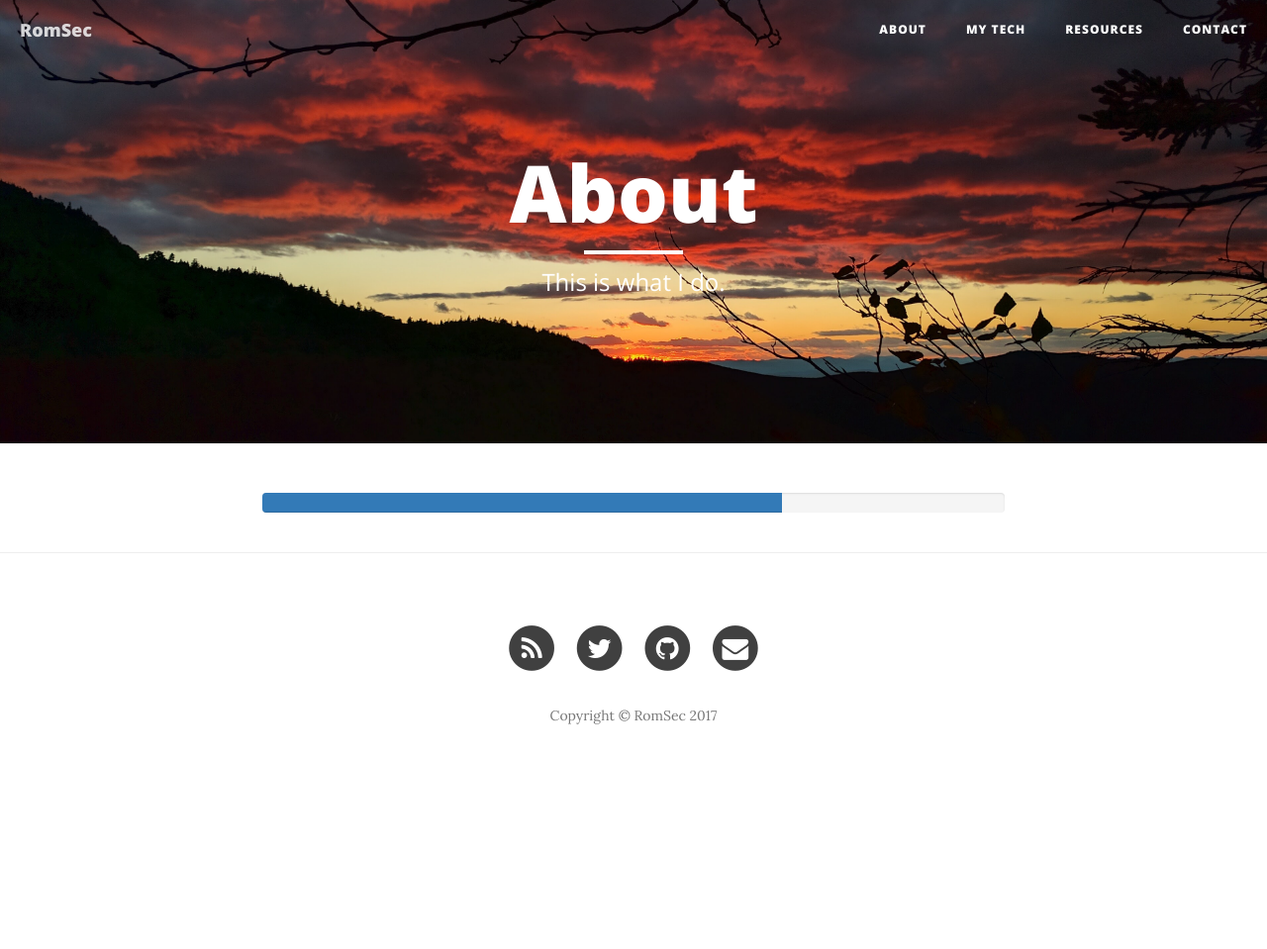
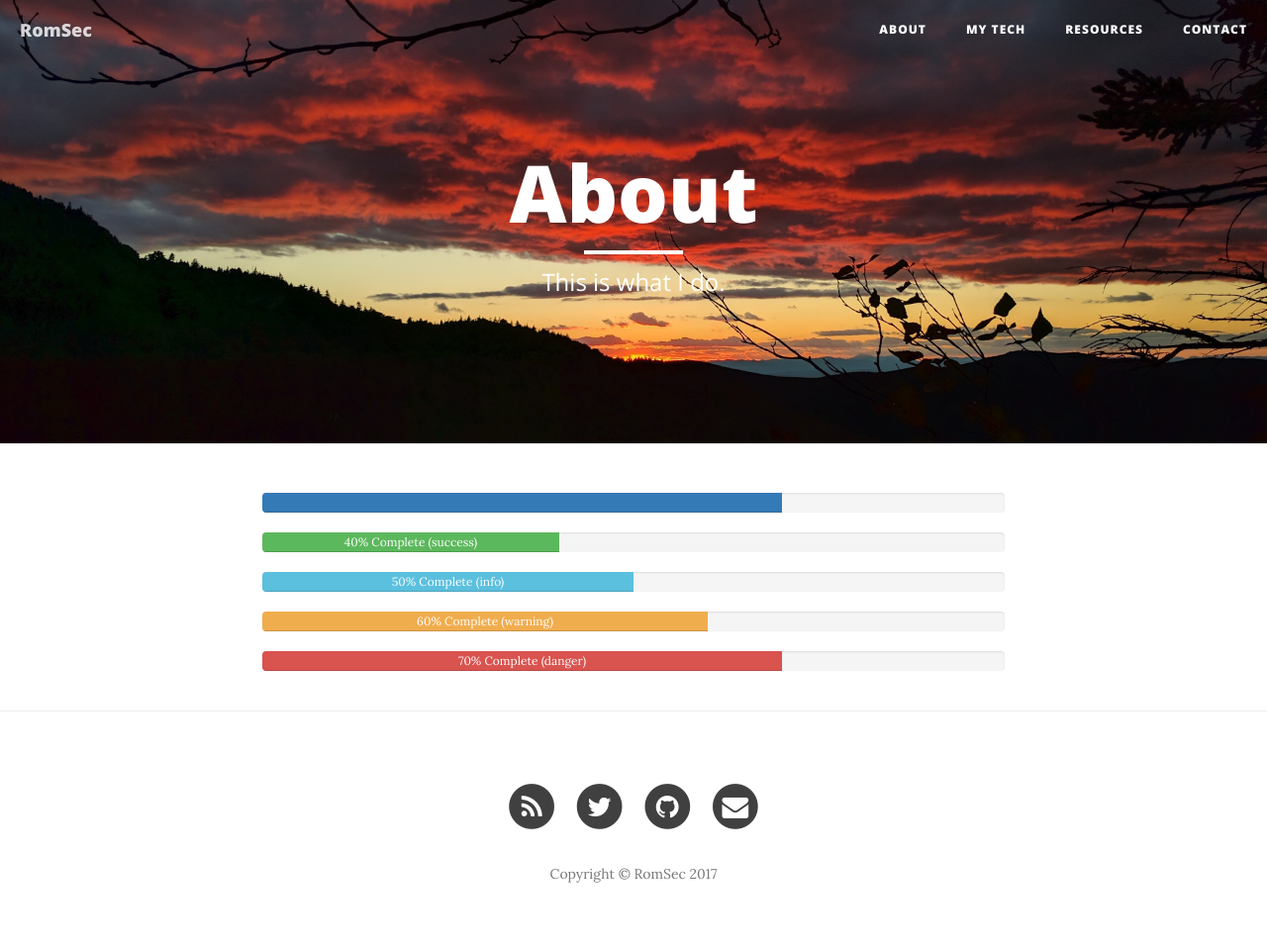
Before and after one commit to RomSec/RomSec.github.io, a Jekyll site: the page built from about.html, in a window 1280 px wide. Shown: the whole page at 99% size. Built offline with Jekyll 4.4.1, drawn with Linux system fonts in a browser that asks for light colours; nearby versions of some CDN libraries; before the commit the page ends 900 px from its top, so only the background shows below that.

Commit message:
Update about.html

```diff
--- a/about.html
+++ b/about.html
@@ -11,3 +11,31 @@ header-img: "img/about-header.jpg"
     <span class="sr-only">70% Complete</span>
   </div>
 </div>
+
+<div class="progress">
+  <div class="progress-bar progress-bar-success" role="progressbar" aria-valuenow="40"
+  aria-valuemin="0" aria-valuemax="100" style="width:40%">
+    40% Complete (success)
+  </div>
+</div>
+
+<div class="progress">
+  <div class="progress-bar progress-bar-info" role="progressbar" aria-valuenow="50"
+  aria-valuemin="0" aria-valuemax="100" style="width:50%">
+    50% Complete (info)
+  </div>
+</div>
+
+<div class="progress">
+  <div class="progress-bar progress-bar-warning" role="progressbar" aria-valuenow="60"
+  aria-valuemin="0" aria-valuemax="100" style="width:60%">
+    60% Complete (warning)
+  </div>
+</div>
+
+<div class="progress">
+  <div class="progress-bar progress-bar-danger" role="progressbar" aria-valuenow="70"
+  aria-valuemin="0" aria-valuemax="100" style="width:70%">
+    70% Complete (danger)
+  </div>
+</div>
```
